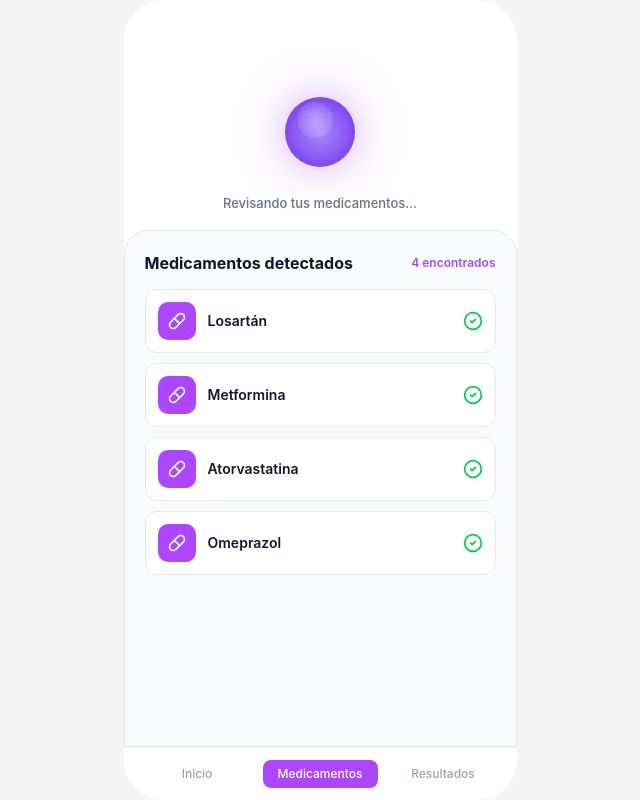
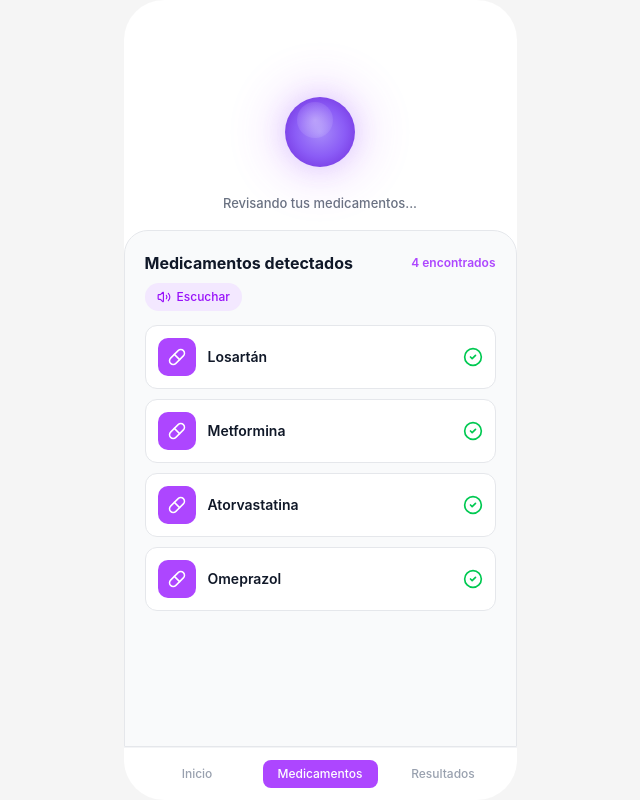
Before and after one commit to mate-code-tech/guarda-frontend-web-app, a Next.js app: page / in a window 1280 px wide. Both pictures are taken after a click on the button "Medicamentos". Shown: the whole page, without its empty margins (320-960 px from the left). Built offline with nearby package versions, Linux system fonts and the light colour scheme; no server answers.

Commit message:
ElevenLabs integracion

```diff
--- a/package.json
+++ b/package.json
@@ -22,6 +22,7 @@
   },
   "homepage": "https://github.com/GastonRafaelCaliva/guarda-frontend-web-app#readme",
   "dependencies": {
+    "@elevenlabs/elevenlabs-js": "^2.39.0",
     "clsx": "^2.1.1",
     "framer-motion": "^12.38.0",
     "lucide-react": "^0.577.0",
--- /dev/null
+++ b/src/app/api/tts/route.ts
@@ -0,0 +1,50 @@
+import { NextRequest, NextResponse } from "next/server";
+
+const VOICE_ID = process.env.ELEVENLABS_VOICE_ID || "pNInz6obpgDQGcFmaJgB"; // Adam (free)
+const MODEL_ID = process.env.ELEVENLABS_MODEL_ID || "eleven_multilingual_v2";
+
+export async function POST(req: NextRequest) {
+  const { text } = (await req.json()) as { text?: string };
+
+  if (!text || text.trim().length === 0) {
+    return NextResponse.json({ error: "text is required" }, { status: 400 });
+  }
+
+  const apiKey = process.env.ELEVENLABS_API_KEY;
+  if (!apiKey) {
+    return NextResponse.json(
+      { error: "ELEVENLABS_API_KEY not configured" },
+      { status: 500 }
+    );
+  }
+
+  const res = await fetch(
+    `https://api.elevenlabs.io/v1/text-to-speech/${VOICE_ID}`,
+    {
+      method: "POST",
+      headers: {
+        "xi-api-key": apiKey,
+        "Content-Type": "application/json",
+      },
+      body: JSON.stringify({
+        text,
+        model_id: MODEL_ID,
+      }),
+    }
+  );
+
+  if (!res.ok) {
+    const error = await res.text();
+    return NextResponse.json(
+      { error: "ElevenLabs API error", detail: error },
+      { status: res.status }
+    );
+  }
+
+  return new NextResponse(res.body, {
+    headers: {
+      "Content-Type": "audio/mpeg",
+      "Cache-Control": "public, max-age=3600",
+    },
+  });
+}
--- a/src/components/MedicationsView.tsx
+++ b/src/components/MedicationsView.tsx
@@ -2,6 +2,7 @@
 
 import { Pill, CircleCheck } from "lucide-react";
 import { Orb } from "./Orb";
+import { TTSButton } from "./TTSButton";
 
 const MOCK_MEDICATIONS = ["Losartán", "Metformina", "Atorvastatina", "Omeprazol"];
 
@@ -40,6 +41,11 @@ export function MedicationsView() {
           </span>
         </div>
 
+        <TTSButton
+          text={`Se detectaron ${MOCK_MEDICATIONS.length} medicamentos: ${MOCK_MEDICATIONS.join(", ")}.`}
+          className="mt-2 self-start"
+        />
+
         {/* List */}
         <div className="mt-3.5 flex flex-col gap-2.5">
           {MOCK_MEDICATIONS.map((name) => (
--- a/src/components/ResultsView.tsx
+++ b/src/components/ResultsView.tsx
@@ -1,6 +1,7 @@
 "use client";
 
 import { Orb } from "./Orb";
+import { TTSButton } from "./TTSButton";
 
 type Severity = "severe" | "moderate" | "safe";
 
@@ -98,6 +99,13 @@ export function ResultsView() {
           <h2 className="text-base font-bold text-gray-900">Interacciones</h2>
         </div>
 
+        <TTSButton
+          text={MOCK_RESULTS.map(
+            (r) => `${r.label}: ${r.title}. ${r.description}`
+          ).join(" ")}
+          className="mt-2 self-start"
+        />
+
         {/* Results */}
         <div className="mt-3 flex flex-col gap-3">
           {MOCK_RESULTS.map((card) => (
--- /dev/null
+++ b/src/components/TTSButton.tsx
@@ -0,0 +1,38 @@
+"use client";
+
+import { Volume2, Loader2, Square } from "lucide-react";
+import { useTTS } from "@/hooks/useTTS";
+
+interface TTSButtonProps {
+  text: string;
+  className?: string;
+}
+
+export function TTSButton({ text, className = "" }: TTSButtonProps) {
+  const { speak, stop, status } = useTTS();
+
+  const handleClick = () => {
+    if (status === "playing") {
+      stop();
+    } else {
+      speak(text);
+    }
+  };
+
+  return (
+    <button
+      onClick={handleClick}
+      disabled={status === "loading"}
+      className={`flex items-center gap-1.5 rounded-full bg-purple-100 px-3 py-1.5 text-xs font-medium text-purple-600 transition-colors hover:bg-purple-200 disabled:opacity-50 ${className}`}
+    >
+      {status === "loading" && (
+        <Loader2 className="h-3.5 w-3.5 animate-spin" />
+      )}
+      {status === "playing" && <Square className="h-3 w-3" />}
+      {(status === "idle" || status === "error") && (
+        <Volume2 className="h-3.5 w-3.5" />
+      )}
+      {status === "playing" ? "Detener" : status === "loading" ? "Cargando..." : "Escuchar"}
+    </button>
+  );
+}
--- /dev/null
+++ b/src/hooks/useTTS.ts
@@ -0,0 +1,67 @@
+"use client";
+
+import { useState, useRef, useCallback } from "react";
+
+type TTSStatus = "idle" | "loading" | "playing" | "error";
+
+export function useTTS() {
+  const [status, setStatus] = useState<TTSStatus>("idle");
+  const audioRef = useRef<HTMLAudioElement | null>(null);
+  const urlRef = useRef<string | null>(null);
+
+  const stop = useCallback(() => {
+    if (audioRef.current) {
+      audioRef.current.pause();
+      audioRef.current.currentTime = 0;
+    }
+    if (urlRef.current) {
+      URL.revokeObjectURL(urlRef.current);
+      urlRef.current = null;
+    }
+    setStatus("idle");
+  }, []);
+
+  const speak = useCallback(
+    async (text: string) => {
+      stop();
+      setStatus("loading");
+
+      try {
+        const res = await fetch("/api/tts", {
+          method: "POST",
+          headers: { "Content-Type": "application/json" },
+          body: JSON.stringify({ text }),
+        });
+
+        if (!res.ok) {
+          throw new Error(`TTS request failed: ${res.status}`);
+        }
+
+        const blob = await res.blob();
+        const url = URL.createObjectURL(blob);
+        urlRef.current = url;
+
+        const audio = new Audio(url);
+        audioRef.current = audio;
+
+        audio.addEventListener("ended", () => {
+          setStatus("idle");
+          URL.revokeObjectURL(url);
+          urlRef.current = null;
+        });
+
+        audio.addEventListener("error", () => {
+          setStatus("error");
+        });
+
+        setStatus("playing");
+        await audio.play();
+      } catch {
+        setStatus("error");
+      }
+    },
+    [stop]
+  );
+
+  return { speak, stop, status };
+}
```
Also changed, not shown: 2 other files (tests, documents, lock files or other folders).
